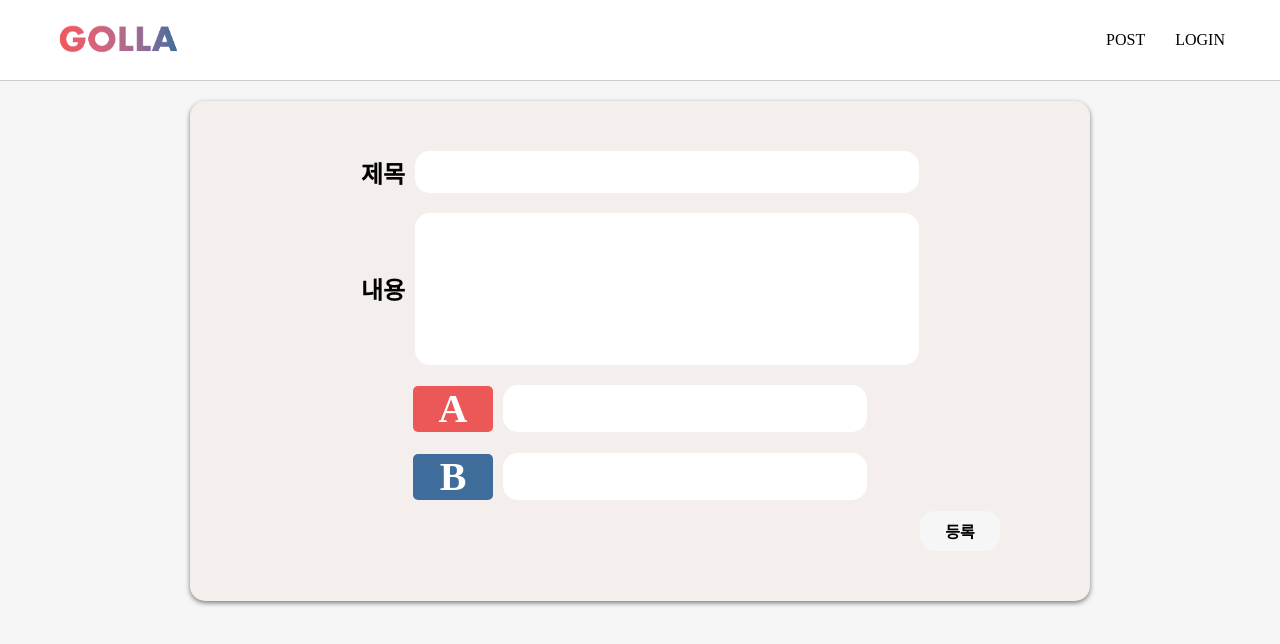
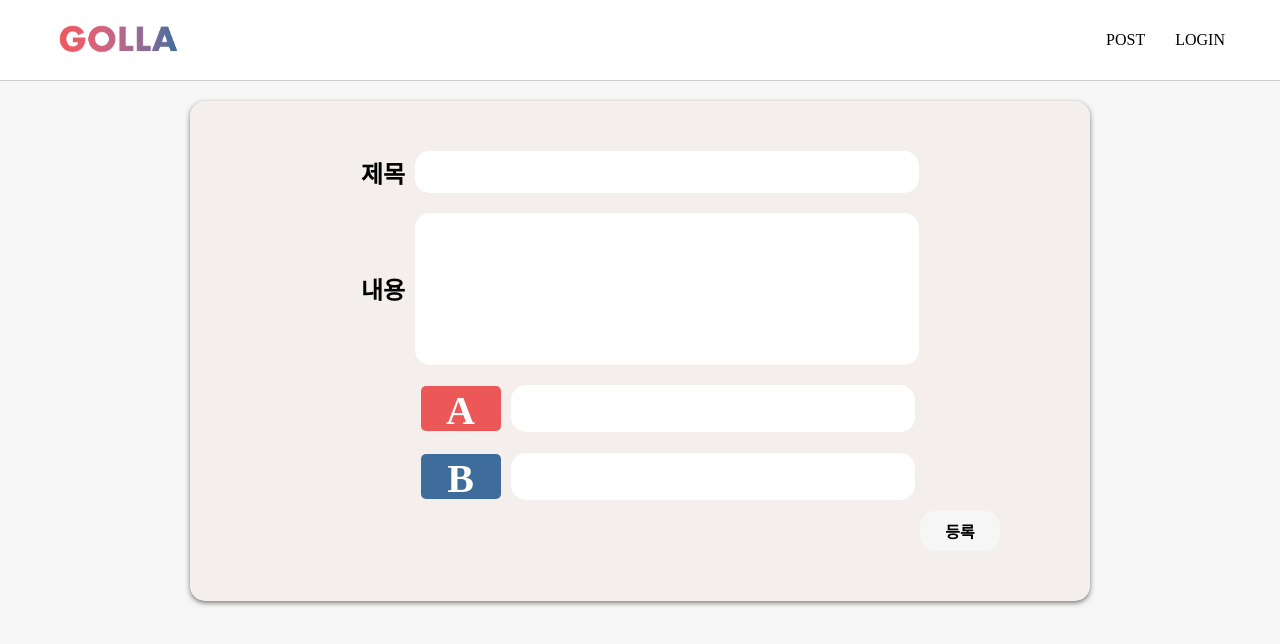
Before and after one commit to YS739/GOLLA_project, a React (Create React App) app: page /upload in a window 1280 px wide. Shown: the top 644 px of the page. Built offline with nearby package versions, Linux system fonts and the light colour scheme; a web font is replaced by a local one.

Commit message:
Feat Post UI

```diff
--- a/src/pages/UploadPage/style.js
+++ b/src/pages/UploadPage/style.js
@@ -54,6 +54,11 @@ export const TitleInput = styled.input`
   height: 40px;
   border-radius: 15px;
   border: none;
+  font-size: 16px;
+
+  :focus-visible {
+    border: none;
+  }
 `;
 
 // Content
@@ -74,16 +79,18 @@ export const CategoryBox = styled.div`
   width: 90%;
   height: 35%;
   margin-top: 10px;
+  margin-left: 55px;
   display: flex;
   flex-direction: column;
   justify-content: space-around;
   align-items: center;
 
   input {
-    width: 360px;
+    width: 400px;
     height: 45px;
     border-radius: 15px;
     border: none;
+    font-size: 16px;
   }
 `;
 
@@ -105,7 +112,10 @@ export const CategoryA = styled.div`
   display: flex;
   justify-content: center;
   align-items: center;
-  padding: 3px 0;
+
+  padding-top: 4px;
+  padding-bottom: 1px;
+
   margin-right: 10px;
   text-align: center;
 `;
@@ -127,4 +137,10 @@ export const AddBtn = styled.button`
   font-weight: bold;
 
   cursor: pointer;
+
+  :hover {
+    background-color: black;
+    color: white;
+    transition: 1s;
+  }
 `;
```
